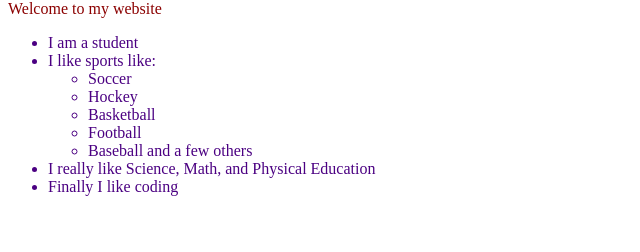
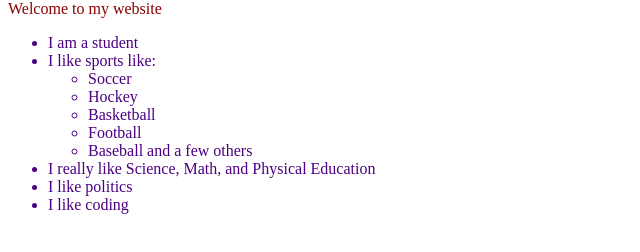
Before and after one commit to aavashs/aavashs.github.io, a plain HTML site: page index.html in a window 1280 px wide. Shown: the part 66-318 px from the top of the page, without its empty margins (0-640 px from the left). Drawn offline with Linux system fonts and the light colour scheme.

Commit message:
edited interests

```diff
--- a/index.html
+++ b/index.html
@@ -17,7 +17,8 @@
                 <li> Baseball and a few others</li>
             </ul>
             <li> I really like Science, Math, and Physical Education</li>
-            <li>Finally I like coding</li>
+            <li> I like politics</li>
+            <li>I like coding</li>
         </ul>
     </body>
 </html>
```
